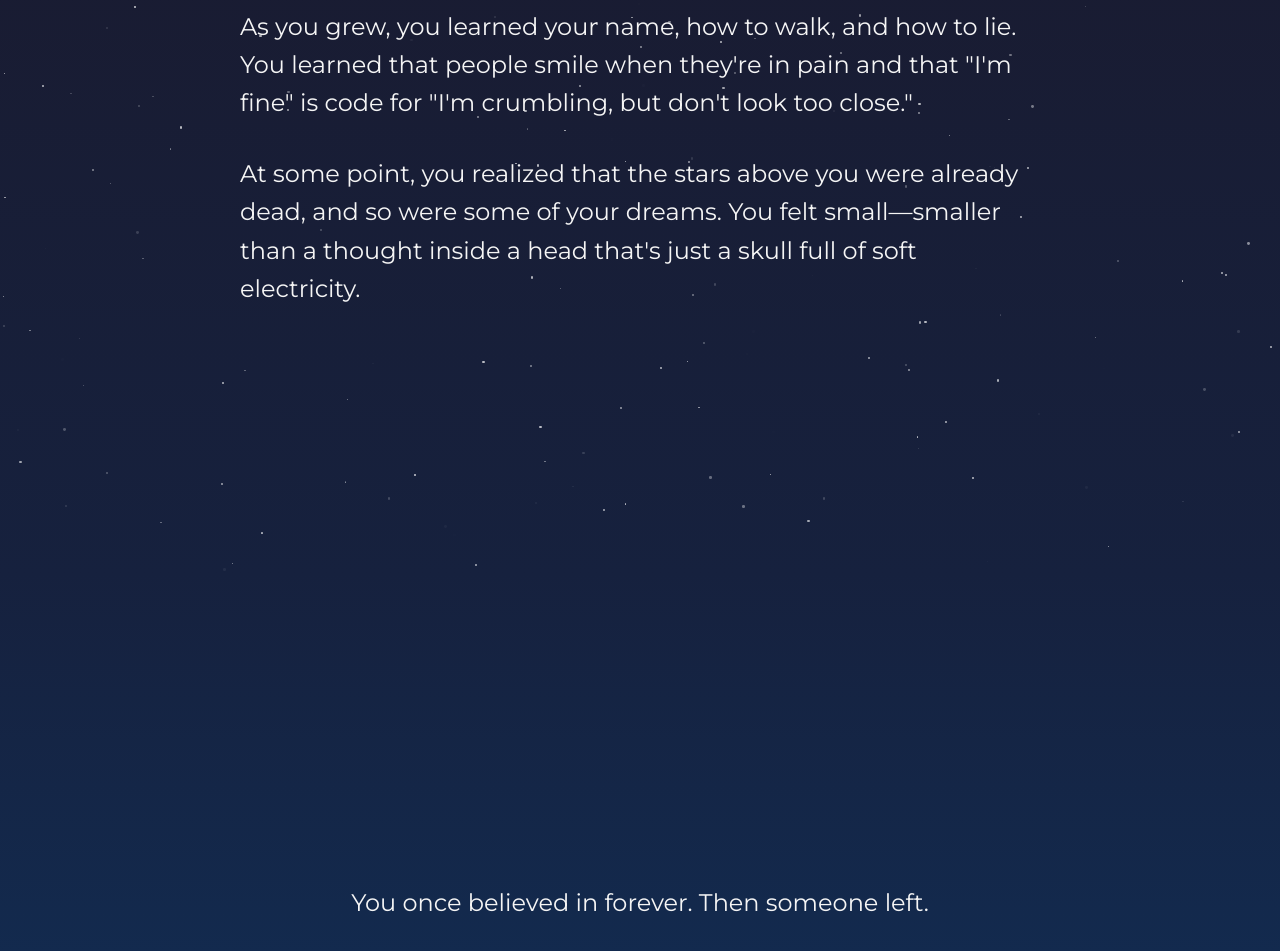
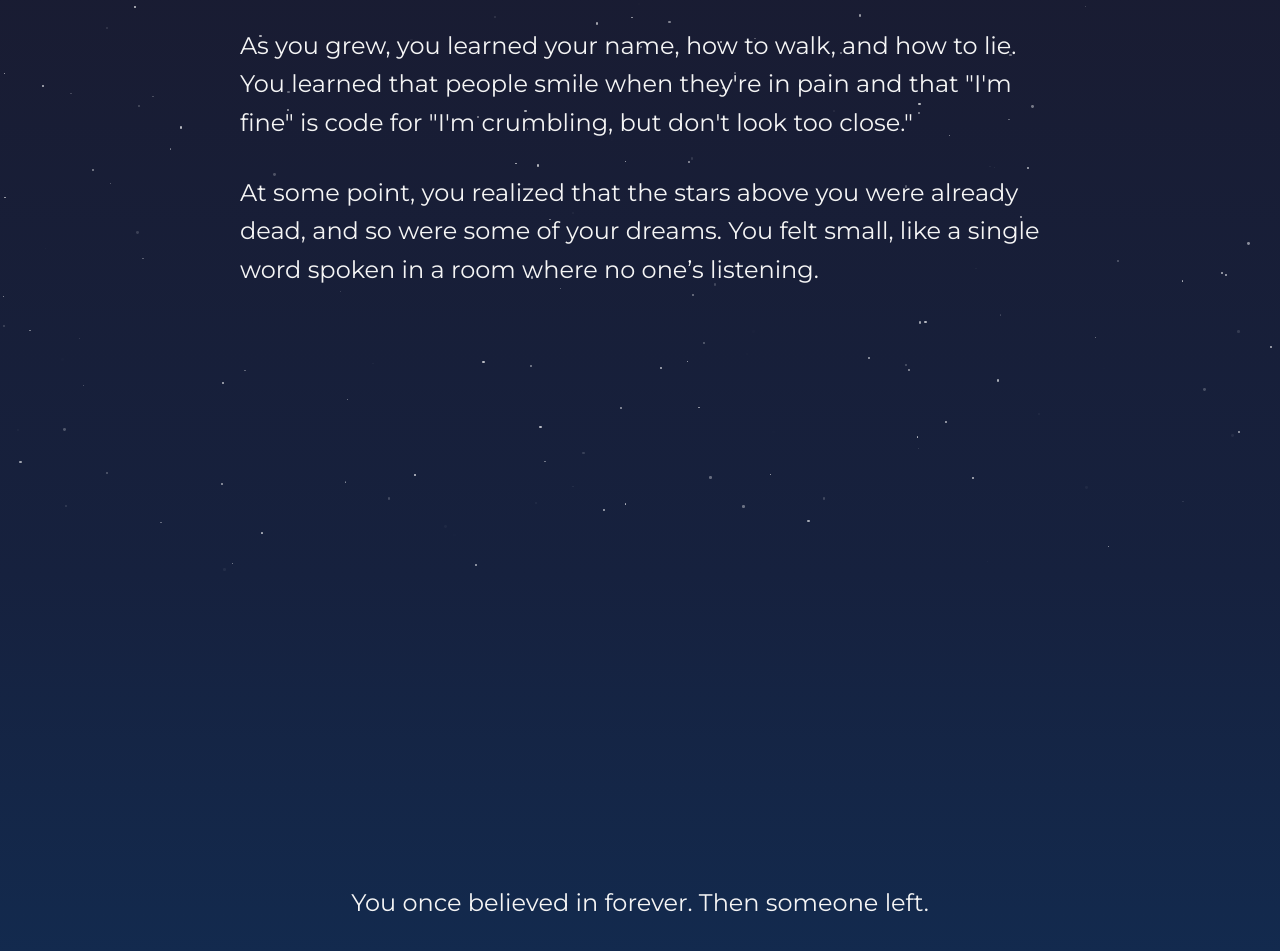
Before and after one commit to al-chris/You, a plain HTML site: page index.html in a window 1280 px wide. Shown: the part 1826-2777 px from the top of the page. Drawn offline with nearby package versions, Linux system fonts and the light colour scheme.

Commit message:
Update index.html

```diff
--- a/index.html
+++ b/index.html
@@ -361,7 +361,7 @@
 
     <section class="childhood">
         <p>As you grew, you learned your name, how to walk, and how to lie. You learned that people smile when they're in pain and that "I'm fine" is code for "I'm crumbling, but don't look too close."</p>
-        <p>At some point, you realized that the stars above you were already dead, and so were some of your dreams. You felt small—smaller than a thought inside a head that's just a skull full of soft electricity.</p>
+        <p>At some point, you realized that the stars above you were already dead, and so were some of your dreams. You felt small, like a single word spoken in a room where no one’s listening.</p>
         <div class="stars"></div>
     </section>
 
```
